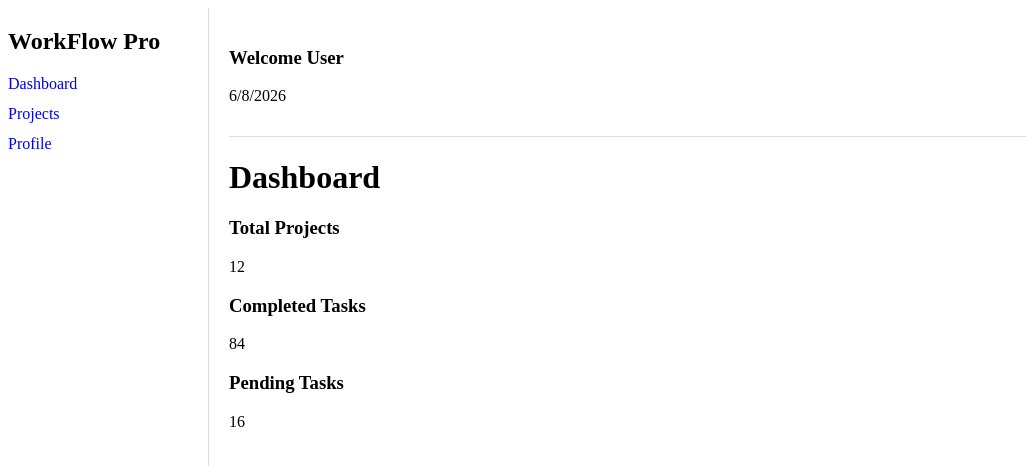
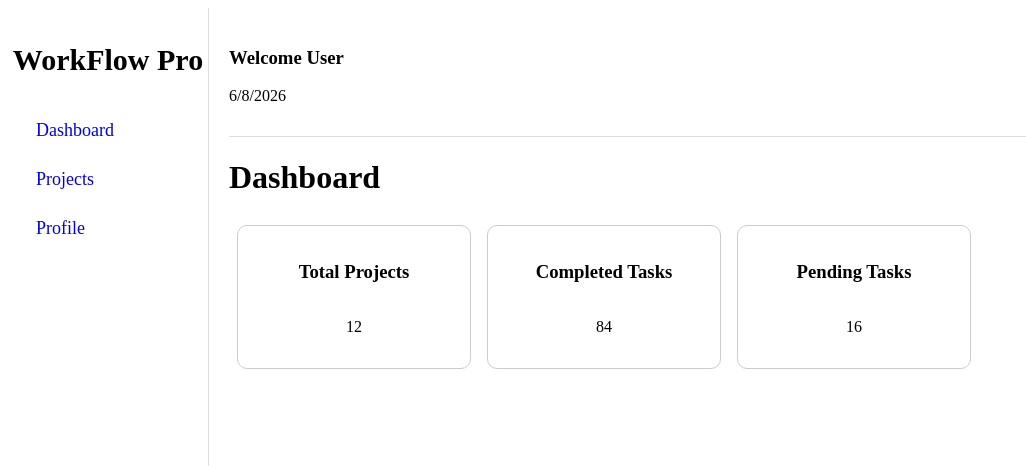
Before and after one commit to AmbikaPattem5/workflow-pro, a React (Vite) app: page / in a window 1280 px wide. Shown: the top 466 px of the page, without its empty margins (0-1026 px from the left). Built offline with nearby package versions, Linux system fonts and the light colour scheme.

Commit message:
stat-card

```diff
--- a/src/components/StatCard/StatCard.tsx
+++ b/src/components/StatCard/StatCard.tsx
@@ -1,3 +1,4 @@
+import '../StatCard/statcard.css';
 type StatCardProps={
     title: string;
     value: number;
--- /dev/null
+++ b/src/components/StatCard/statcard.css
@@ -0,0 +1,11 @@
+.stat-card{
+    display: flex;
+    flex-direction:column;
+    align-items: center;
+    border: 1px solid #ccc;
+    border-radius: 10px;
+    padding: 16px;
+    margin: 8px;
+    width:200px;
+    justify-content:space-between;
+}
--- a/src/pages/Dashboard/Dashboard.tsx
+++ b/src/pages/Dashboard/Dashboard.tsx
@@ -1,11 +1,15 @@
 import StatCard from "../../components/StatCard/StatCard";
+import './dashboard.css';
 function Dashboard(){
     return (
+
         <div>
             <h1>Dashboard</h1>
-            <StatCard title="Total Projects" value={12}/>
-            <StatCard title="Completed Tasks" value={84}/>
-            <StatCard title="Pending Tasks" value={16}/>
+            <div className="stats-container">
+                <StatCard title="Total Projects" value={12}/>
+                <StatCard title="Completed Tasks" value={84}/>
+                <StatCard title="Pending Tasks" value={16}/>
+            </div>
         </div>
     );
 }
--- /dev/null
+++ b/src/pages/Dashboard/dashboard.css
@@ -0,0 +1,4 @@
+.stats-container{
+    display:flex;
+    margin-top:20px;
+}
--- a/src/styles/sidebar.css
+++ b/src/styles/sidebar.css
@@ -3,7 +3,11 @@
     border:20px;
     border-right: 1px solid #ddd;
 }
-
+.sidebar h2{
+    text-align: center;
+    padding: 10px 0;
+    font-size: 30px;
+}
 .sidebar ul{
     list-style : none;
     padding:0;
@@ -11,9 +15,13 @@
 
 .sidebar li{
     margin:12px 0;
+    text-align: left;
+    margin-left: 20px;
+    font-size: 18px;
 }
 
 .sidebar a{
     text-decoration: none;
-
+    display: block;
+    padding: 8px;
 }
```
